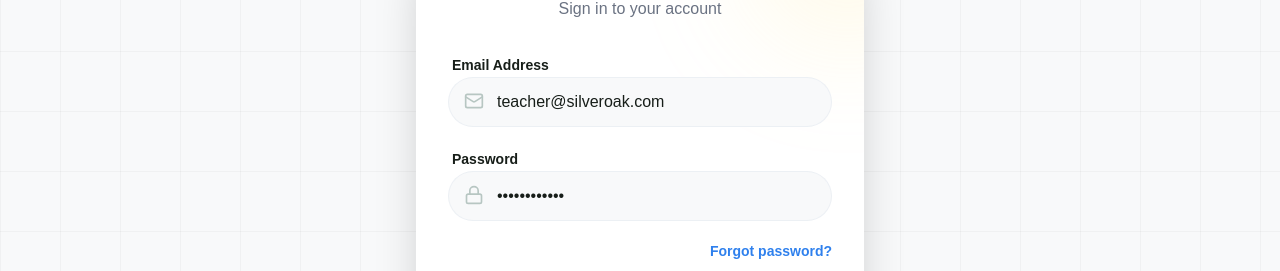
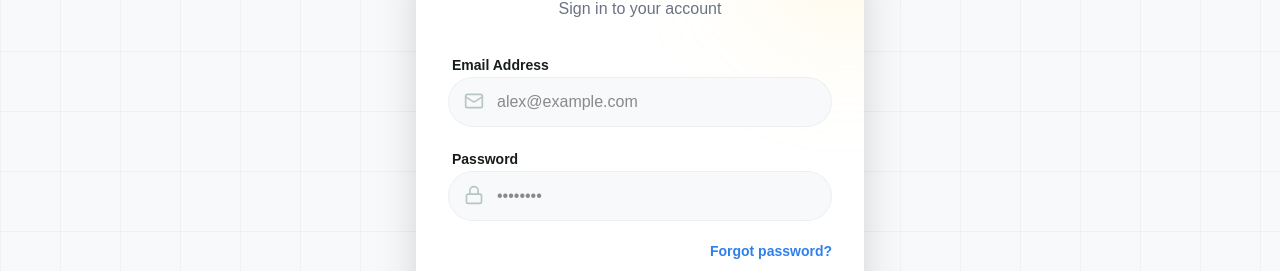
Before and after one commit to TLTechnologics/AELP, a Next.js app: page /auth/login in a window 1280 px wide. Shown: the part 249-520 px from the top of the page. Built offline with nearby package versions, Linux system fonts and the light colour scheme; no server answers; a web font is replaced by a local one.

Commit message:
chore: Remove pre-filled login credentials

```diff
--- a/src/app/auth/login/page.tsx
+++ b/src/app/auth/login/page.tsx
@@ -29,9 +29,9 @@ export default function LoginPage() {
   } = useForm<LoginFormValues>({
     resolver: zodResolver(loginSchema),
     defaultValues: {
-      email: "teacher@silveroak.com",
-      password: "silveroak123",
-    }
+      email: "",
+      password: "",
+    },
   });
 
   const onSubmit = async (data: LoginFormValues) => {
```
